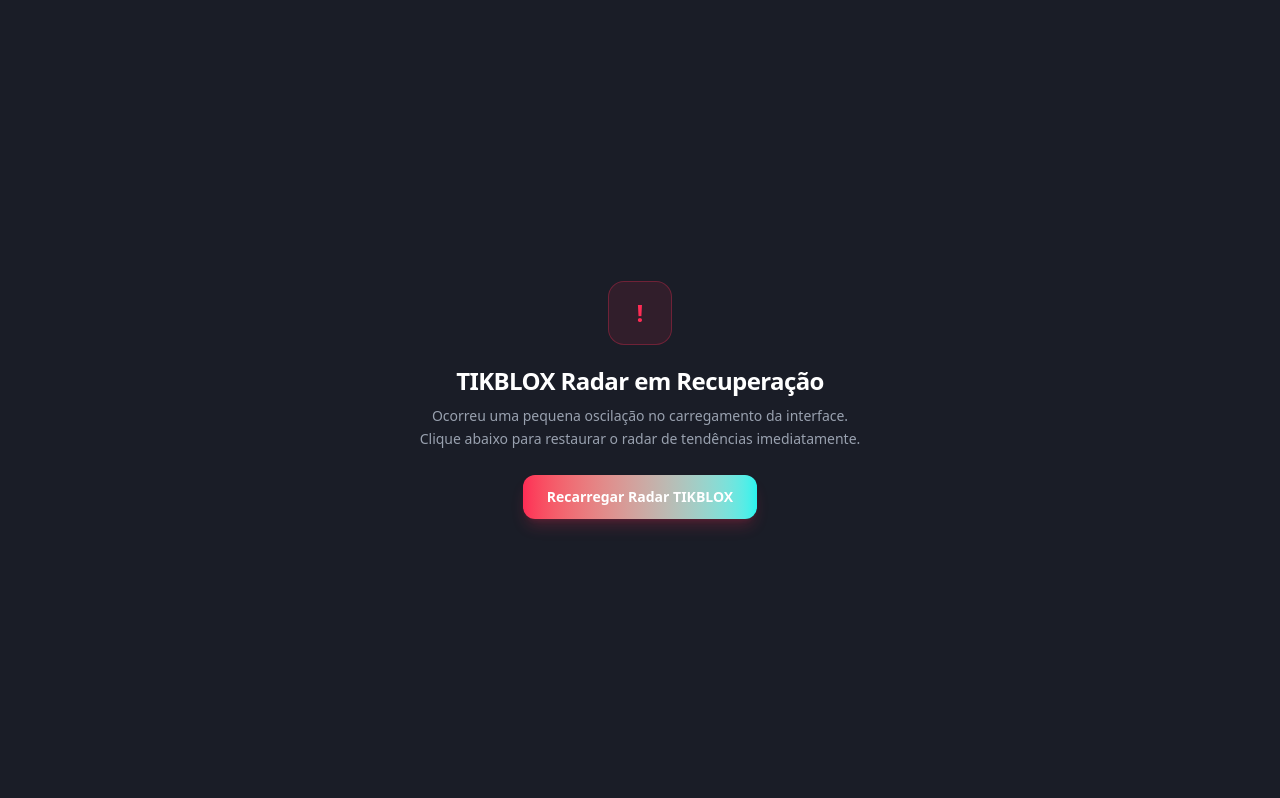
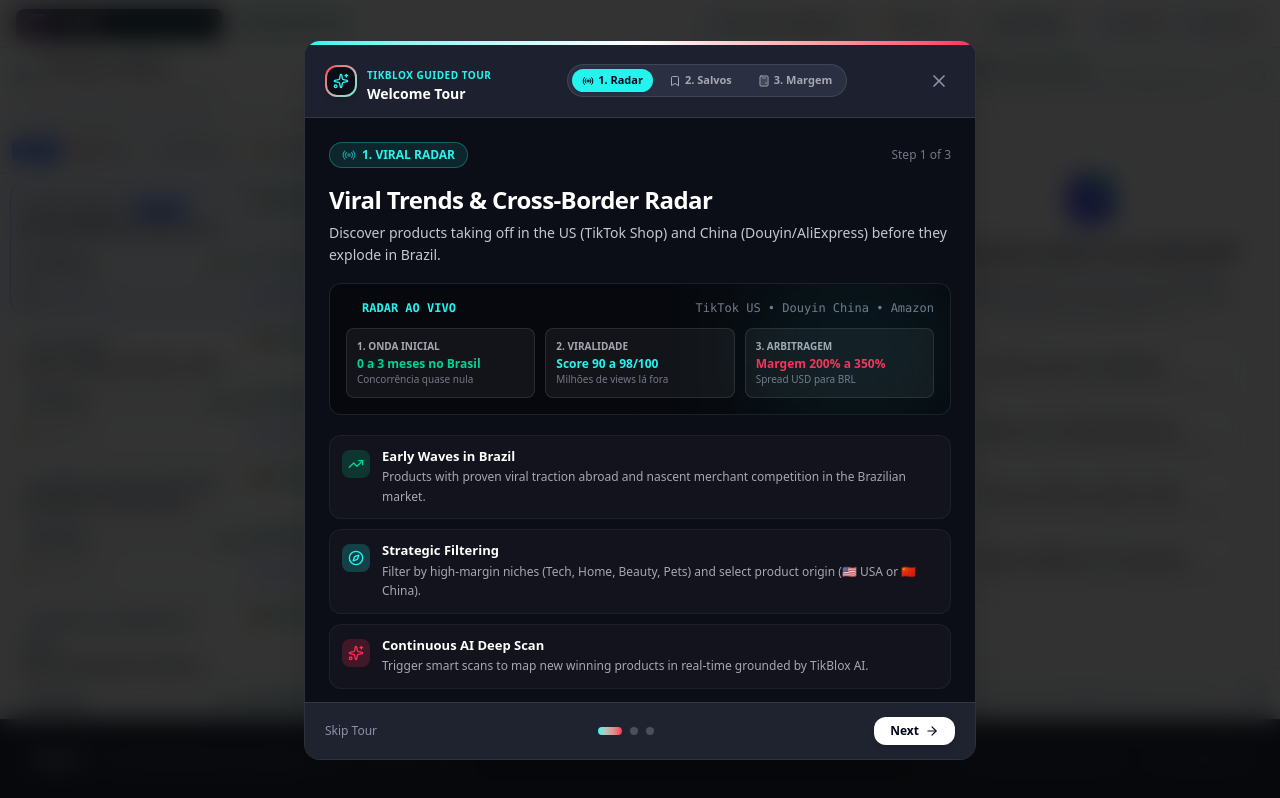
Before and after one commit to bonivitti-collab/tikbloxpro, a React (Vite) app: page / in a window 1280 px wide. Built offline with nearby package versions, Linux system fonts and the light colour scheme; grey boxes are pictures that could not be loaded.

Commit message:
fix: harden safe property access on TikTok Shop data to resolve error boundary

```diff
--- a/src/components/AntiTraderStyle/ProductDetailTerminal.tsx
+++ b/src/components/AntiTraderStyle/ProductDetailTerminal.tsx
@@ -52,8 +52,18 @@
 
   const tk = enrichWithTikTokShopData(product);
 
+  const priceBRL = Number(tk.estimatedPriceBRL || 0);
+  const commissionVal = Number(tk.commissionEstimatedBRL || tk.tiktokShop?.commissionValueBRL || (priceBRL * 0.22) || 0);
+  const commissionPct = Number(tk.commissionPercent || tk.tiktokShop?.commissionRatePercent || 22);
+  const stockLoc = String(tk.stockLocationBrazil || tk.tiktokShop?.stockLocation || 'São Paulo - SP (Pronta Entrega)');
+  const hookText = String(tk.hookViral3s || tk.tiktokShop?.topViralHook || tk.adHooks?.[0] || 'Oportunidade em alta no TikTok Shop!');
+  const isSample = Boolean(tk.freeSampleAvailable || tk.tiktokShop?.freeSampleAvailable);
+  const saturation = String(tk.creatorSaturationBR || tk.tiktokShop?.saturationLevel || 'Oceano Azul');
+  const imgUrl = String(tk.imageUrl || 'https://images.unsplash.com/photo-1523275335684-37898b6baf30?w=500&q=80');
+  const affLink = String(tk.tiktokShopAffiliateLink || tk.tiktokShop?.tiktokShopAffiliateLink || 'https://seller-br.tiktok.com');
+
   const handleCopyHook = () => {
-    navigator.clipboard.writeText(tk.hookViral3s);
+    navigator.clipboard.writeText(hookText);
     setCopiedHook(true);
     setTimeout(() => setCopiedHook(false), 2000);
   };
@@ -67,17 +77,20 @@
       <div className="bg-slate-50 border border-slate-200 rounded-2xl p-4 sm:p-5 flex flex-col md:flex-row items-start md:items-center justify-between gap-4 shadow-2xs">
         <div className="flex items-start sm:items-center gap-3.5 min-w-0">
           <img
-            src={tk.imageUrl}
+            src={imgUrl}
             alt={tk.name}
             className="w-16 h-16 sm:w-20 sm:h-20 rounded-xl object-cover border border-slate-200 shadow-2xs shrink-0"
+            onError={(e) => {
+              (e.target as HTMLImageElement).src = 'https://images.unsplash.com/photo-1523275335684-37898b6baf30?w=500&q=80';
+            }}
           />
           <div className="min-w-0">
             <div className="flex items-center gap-2 flex-wrap mb-1">
               <span className="text-[10px] font-black uppercase px-2 py-0.5 rounded bg-blue-100 text-blue-800 border border-blue-200">
-                {tk.nicheLabel}
+                {tk.nicheLabel || 'Nicho'}
               </span>
               <span className="text-[10px] font-bold px-2 py-0.5 rounded bg-emerald-100 text-emerald-800 border border-emerald-200">
-                📦 {tk.stockLocationBrazil}
+                📦 {stockLoc}
               </span>
               {tk.originCountry && (
                 <span className="text-[10px] font-semibold text-slate-500">
@@ -90,7 +103,7 @@
               {tk.name}
             </h1>
             <p className="text-xs text-slate-500 mt-0.5 font-medium line-clamp-1">
-              {tk.originalName}
+              {tk.originalName || tk.name}
             </p>
           </div>
         </div>
@@ -98,7 +111,7 @@
         {/* Botões de Ação Imediata */}
         <div className="flex items-center gap-2 w-full md:w-auto shrink-0 flex-wrap">
           <a
-            href={tk.tiktokShopAffiliateLink}
+            href={affLink}
             target="_blank"
             rel="noopener noreferrer"
             className="flex-1 md:flex-none flex items-center justify-center gap-2 px-4 py-2.5 rounded-xl bg-gradient-to-r from-[#FE2C55] to-[#FF0050] hover:brightness-110 text-white font-extrabold text-xs shadow-md shadow-[#FE2C55]/20 active:scale-95 transition-all cursor-pointer"
@@ -149,14 +162,14 @@
           </span>
           <div className="mt-1 flex items-baseline gap-1.5">
             <span className="text-xl sm:text-2xl font-black text-emerald-700 font-mono">
-              R$ {tk.commissionEstimatedBRL.toFixed(2)}
+              R$ {commissionVal.toFixed(2)}
             </span>
             <span className="text-xs font-bold text-emerald-600 font-mono">
-              ({tk.commissionPercent}%)
+              ({commissionPct}%)
             </span>
           </div>
           <span className="text-[10px] text-slate-500 mt-0.5 block">
-            Preço sugerido: R$ {tk.estimatedPriceBRL.toFixed(2)}
+            Preço sugerido: R$ {priceBRL.toFixed(2)}
           </span>
         </div>
 
@@ -165,8 +178,8 @@
             Estoque no Brasil
           </span>
           <div className="mt-1 flex items-center gap-1.5">
-            <span className="text-base sm:text-lg font-black text-slate-900">
-              {tk.stockLocationBrazil.split('(')[0].trim()}
+            <span className="text-base sm:text-lg font-black text-slate-900 truncate">
+              {stockLoc.split('(')[0].trim()}
             </span>
           </div>
           <span className="text-[10px] text-emerald-700 font-bold mt-0.5 block">
@@ -179,12 +192,12 @@
             Amostra Grátis
           </span>
           <div className="mt-1 flex items-center gap-1.5">
-            <span className={`text-base sm:text-lg font-black ${tk.freeSampleAvailable ? 'text-emerald-700' : 'text-slate-700'}`}>
-              {tk.freeSampleAvailable ? 'Liberada (+1k criadores)' : 'Sob Consulta'}
+            <span className={`text-base sm:text-lg font-black ${isSample ? 'text-emerald-700' : 'text-slate-700'}`}>
+              {isSample ? 'Liberada (+1k criadores)' : 'Sob Consulta'}
             </span>
           </div>
           <span className="text-[10px] text-slate-500 mt-0.5 block">
-            {tk.freeSampleAvailable ? 'Envio sem custo pelo vendedor' : 'Negocie via DM no centro de criadores'}
+            {isSample ? 'Envio sem custo pelo vendedor' : 'Negocie via DM no centro de criadores'}
           </span>
         </div>
 
@@ -193,12 +206,12 @@
             Saturação de Criadores
           </span>
           <div className="mt-1 flex items-center gap-1.5">
-            <span className={`text-base sm:text-lg font-black ${tk.creatorSaturationBR === 'Baixa' ? 'text-cyan-700' : 'text-slate-800'}`}>
-              {tk.creatorSaturationBR === 'Baixa' ? '🌊 Oceano Azul' : 'Demanda Validada'}
+            <span className={`text-base sm:text-lg font-black ${saturation === 'Oceano Azul' || saturation === 'Baixa' ? 'text-cyan-700' : 'text-slate-800'}`}>
+              {saturation === 'Oceano Azul' || saturation === 'Baixa' ? '🌊 Oceano Azul' : 'Demanda Validada'}
             </span>
           </div>
           <span className="text-[10px] text-slate-500 mt-0.5 block">
-            {tk.creatorSaturationBR === 'Baixa' ? 'Poucos criadores divulgando no BR' : 'Volume alto de compras diárias'}
+            {saturation === 'Oceano Azul' || saturation === 'Baixa' ? 'Poucos criadores divulgando no BR' : 'Volume alto de compras diárias'}
           </span>
         </div>
       </div>
@@ -225,7 +238,7 @@
         </div>
 
         <blockquote className="text-sm sm:text-base font-bold text-slate-900 italic border-l-4 border-amber-400 pl-3 py-0.5 my-2">
-          &ldquo;{tk.hookViral3s}&rdquo;
+          &ldquo;{hookText}&rdquo;
         </blockquote>
 
         <p className="text-xs text-slate-600 mt-2">
@@ -244,11 +257,11 @@
             <span>🎯 Por Que Vende Rápido no Brasil</span>
           </h3>
           <p className="text-xs text-slate-700 leading-relaxed">
-            {tk.culturalFitReason}
+            {tk.culturalFitReason || 'Produto altamente visual que resolve dor diária com forte apelo em vídeos curtos.'}
           </p>
           <div className="pt-2 border-t border-slate-200 flex items-center justify-between text-[11px] text-slate-500 font-mono">
             <span>Margem Bruta Estimada:</span>
-            <span className="font-bold text-emerald-700">+{tk.estimatedProfitMarginPercent}%</span>
+            <span className="font-bold text-emerald-700">+{tk.estimatedProfitMarginPercent || 280}%</span>
           </div>
         </div>
 
@@ -258,7 +271,7 @@
             <span>🔍 Palavras-Chave de Fornecedores (SP / Pronta Entrega)</span>
           </h3>
           <div className="flex flex-wrap gap-1.5 pt-1">
-            {tk.supplierKeywords?.map((kw, i) => (
+            {(tk.supplierKeywords || [`${tk.name.split(' ')[0]} atacado sp`, `${tk.name.split(' ')[0]} pronta entrega`]).map((kw: string, i: number) => (
               <span
                 key={i}
                 className="text-[11px] font-mono bg-white text-slate-700 border border-slate-300 px-2 py-0.5 rounded shadow-2xs"
--- a/src/components/AntiTraderStyle/ProductListPanel.tsx
+++ b/src/components/AntiTraderStyle/ProductListPanel.tsx
@@ -46,7 +46,7 @@
 }) => {
   // Enriquecer e filtrar produtos de forma reativa e leve
   const enrichedProducts = useMemo(() => {
-    return products.map(enrichWithTikTokShopData);
+    return (products || []).map(enrichWithTikTokShopData);
   }, [products]);
 
   const filtered = useMemo(() => {
@@ -56,22 +56,22 @@
       const q = searchQuery.toLowerCase().trim();
       list = list.filter(
         (p) =>
-          p.name.toLowerCase().includes(q) ||
-          p.nicheLabel.toLowerCase().includes(q) ||
-          p.culturalFitReason.toLowerCase().includes(q)
+          (p.name || '').toLowerCase().includes(q) ||
+          (p.nicheLabel || '').toLowerCase().includes(q) ||
+          (p.culturalFitReason || '').toLowerCase().includes(q)
       );
     }
 
     if (filterFreeSampleOnly) {
-      list = list.filter((p) => p.freeSampleAvailable);
+      list = list.filter((p) => p.freeSampleAvailable || p.tiktokShop?.freeSampleAvailable);
     }
 
     if (filterBlueOceanOnly) {
-      list = list.filter((p) => p.creatorSaturationBR === 'Baixa');
+      list = list.filter((p) => p.creatorSaturationBR === 'Baixa' || p.tiktokShop?.saturationLevel === 'Oceano Azul');
     }
 
     if (filterHighCommissionOnly) {
-      list = list.filter((p) => p.commissionPercent >= 20);
+      list = list.filter((p) => (p.commissionPercent || p.tiktokShop?.commissionRatePercent || 0) >= 20);
     }
 
     return list;
@@ -144,7 +144,7 @@
               className="absolute right-2 top-1/2 -translate-y-1/2 text-slate-400 hover:text-slate-700 cursor-pointer p-0.5"
               title="Limpar busca"
             >
-              <X className="w-3 h-3" />
+              <X className="w-3.5 h-3.5" />
             </button>
           )}
         </div>
@@ -210,6 +210,11 @@
         ) : (
           filtered.map((prod) => {
             const isSelected = activeProduct?.id === prod.id;
+            const priceBRL = Number(prod.estimatedPriceBRL || 0);
+            const commVal = Number(prod.commissionEstimatedBRL || prod.tiktokShop?.commissionValueBRL || (priceBRL * 0.22) || 0);
+            const commPct = Number(prod.commissionPercent || prod.tiktokShop?.commissionRatePercent || 20);
+            const isSample = Boolean(prod.freeSampleAvailable || prod.tiktokShop?.freeSampleAvailable);
+            const stockLoc = String(prod.stockLocationBrazil || prod.tiktokShop?.stockLocation || 'São Paulo - SP');
 
             return (
               <div
@@ -225,7 +230,7 @@
                 <div className="flex items-start justify-between gap-1.5 mb-1">
                   <div className="min-w-0 flex-1">
                     <span className="text-[10px] font-extrabold uppercase px-1.5 py-0.2 rounded bg-slate-100 text-slate-600 border border-slate-200 mr-1.5">
-                      {prod.nicheLabel}
+                      {prod.nicheLabel || 'Nicho'}
                     </span>
                     {isSelected && (
                       <span className="text-[9px] font-black px-1.5 py-0.2 rounded bg-blue-600 text-white shadow-2xs">
@@ -237,7 +242,7 @@
                     </h3>
                   </div>
 
-                  {prod.freeSampleAvailable ? (
+                  {isSample ? (
                     <span className="text-[9px] font-extrabold px-1.5 py-0.2 rounded uppercase bg-emerald-50 text-emerald-800 border border-emerald-300 shrink-0">
                       🎁 Amostra
                     </span>
@@ -255,7 +260,7 @@
                       Preço Shop
                     </span>
                     <span className="font-extrabold text-slate-900">
-                      R$ {prod.estimatedPriceBRL.toFixed(2)}
+                      R$ {priceBRL.toFixed(2)}
                     </span>
                   </div>
                   <div className="text-right">
@@ -263,14 +268,14 @@
                       Sua Comissão
                     </span>
                     <span className="font-extrabold text-emerald-700">
-                      R$ {prod.commissionEstimatedBRL.toFixed(2)} ({prod.commissionPercent}%)
+                      R$ {commVal.toFixed(2)} ({commPct}%)
                     </span>
                   </div>
                 </div>
 
                 {/* Linha 3: Estoque e Gancho */}
                 <div className="flex items-center justify-between text-[10px] text-slate-500 pt-0.5">
-                  <span className="truncate">📦 {prod.stockLocationBrazil}</span>
+                  <span className="truncate">📦 {stockLoc.split('(')[0].trim()}</span>
                   <span className="font-bold text-blue-600 shrink-0 flex items-center gap-0.5">
                     <span>Ver Raio-X</span>
                     <ChevronRight className="w-3 h-3" />
--- a/src/data/tiktokShopEnricher.ts
+++ b/src/data/tiktokShopEnricher.ts
@@ -1,31 +1,36 @@
 import { TrendingProduct } from '../types';
 
-export function enrichWithTikTokShopData(product: TrendingProduct): TrendingProduct {
-  if (product.tiktokShop) return product;
+export function enrichWithTikTokShopData(product: any): any {
+  if (!product) return product;
 
   // Realistic commission rate based on niche and margin
-  let commissionRatePercent = 20;
+  let commissionRatePercent = product.tiktokShop?.commissionRatePercent || product.commissionPercent || 20;
+  if (!product.tiktokShop && !product.commissionPercent) {
     if (product.niche === 'beauty' || product.niche === 'health') commissionRatePercent = 25;
     else if (product.niche === 'accessories' || product.niche === 'home') commissionRatePercent = 22;
     else if (product.niche === 'tech' || product.niche === 'gaming') commissionRatePercent = 18;
     else if (product.niche === 'fitness') commissionRatePercent = 20;
     else commissionRatePercent = 20;
+  }
 
-  const commissionValueBRL = Number(((product.estimatedPriceBRL * commissionRatePercent) / 100).toFixed(2));
+  const priceBRL = Number(product.estimatedPriceBRL) || 89.90;
+  const commissionValueBRL = product.tiktokShop?.commissionValueBRL ||
+    product.commissionEstimatedBRL ||
+    Number(((priceBRL * commissionRatePercent) / 100).toFixed(2));
 
-  // Determine saturation and creator count deterministically based on product.id so it stays stable
-  const charCodeSum = (product.id || '').split('').reduce((acc, char) => acc + char.charCodeAt(0), 0);
+  const charCodeSum = (product.id || '').split('').reduce((acc: number, char: string) => acc + char.charCodeAt(0), 0);
 
-  let activeCreatorsCount = 8;
-  let recentSalesCount = 2840;
-  let saturationLevel: 'Oceano Azul' | 'Baixa' | 'Média' | 'Saturado' = 'Oceano Azul';
+  let activeCreatorsCount = product.tiktokShop?.activeCreatorsCount || 8;
+  let recentSalesCount = product.tiktokShop?.recentSalesCount || 2840;
+  let saturationLevel = product.tiktokShop?.saturationLevel || product.creatorSaturationBR || 'Oceano Azul';
 
+  if (!product.tiktokShop && !product.creatorSaturationBR) {
     if (product.waveStage === 'early_wave') {
-    activeCreatorsCount = (charCodeSum % 9) + 4; // 4 to 12 creators (very low!)
-    recentSalesCount = ((charCodeSum * 37) % 2500) + 1200; // 1200 to 3700 sales
+      activeCreatorsCount = (charCodeSum % 9) + 4;
+      recentSalesCount = ((charCodeSum * 37) % 2500) + 1200;
       saturationLevel = 'Oceano Azul';
     } else if (product.waveStage === 'rising_wave') {
-    activeCreatorsCount = (charCodeSum % 21) + 18; // 18 to 38 creators
+      activeCreatorsCount = (charCodeSum % 21) + 18;
       recentSalesCount = ((charCodeSum * 43) % 3500) + 3200;
       saturationLevel = 'Baixa';
     } else {
@@ -33,31 +38,49 @@
       recentSalesCount = ((charCodeSum * 51) % 6000) + 6500;
       saturationLevel = 'Média';
     }
+  }
 
-  // Stock locations in Brazil
   const stockLocations = [
     'São Paulo - SP (Envio Full 24h)',
     'Barueri - SP (Pronta Entrega)',
     'Curitiba - PR (Estoque Nacional)',
     'Guarulhos - SP (Entrega Expressa)',
   ];
-  const stockLocation = stockLocations[charCodeSum % stockLocations.length];
+  const stockLocation = product.tiktokShop?.stockLocation ||
+    product.stockLocationBrazil ||
+    stockLocations[charCodeSum % stockLocations.length];
 
-  // Direct TikTok search/shop affiliate link
-  const cleanKeyword = product.name.split(' ').slice(0, 3).join(' ');
-  const tiktokShopAffiliateLink = `https://www.tiktok.com/search?q=${encodeURIComponent(cleanKeyword + ' tiktok shop')}`;
+  const cleanKeyword = (product.name || '').split(' ').slice(0, 3).join(' ');
+  const tiktokShopAffiliateLink = product.tiktokShop?.tiktokShopAffiliateLink ||
+    product.tiktokShopAffiliateLink ||
+    `https://www.tiktok.com/search?q=${encodeURIComponent(cleanKeyword + ' tiktok shop')}`;
 
-  const topViralHook = (product.adHooks && product.adHooks[0]) ||
-    `Se você mora no Brasil e ainda não viu esse ${product.name.split(' ')[0]}, você tá vivendo errado!`;
+  const topViralHook = product.tiktokShop?.topViralHook ||
+    product.hookViral3s ||
+    (product.adHooks && product.adHooks[0]) ||
+    `Se você mora no Brasil e ainda não viu esse ${(product.name || 'produto').split(' ')[0]}, você tá vivendo errado!`;
+
+  const isFreeSample = product.tiktokShop?.freeSampleAvailable ??
+    product.freeSampleAvailable ??
+    (product.waveStage === 'early_wave' || (product.viralityScore || 0) >= 92);
 
   return {
     ...product,
+    // Root level compatibility properties with safe fallbacks
+    commissionPercent: commissionRatePercent,
+    commissionEstimatedBRL: commissionValueBRL,
+    stockLocationBrazil: stockLocation,
+    freeSampleAvailable: isFreeSample,
+    creatorSaturationBR: saturationLevel,
+    tiktokShopAffiliateLink,
+    hookViral3s: topViralHook,
+    imageUrl: product.imageUrl || 'https://images.unsplash.com/photo-1523275335684-37898b6baf30?w=500&q=80',
     tiktokShop: {
       hasBrazilStock: true,
       stockLocation,
       commissionRatePercent,
       commissionValueBRL,
-      freeSampleAvailable: product.waveStage === 'early_wave' || product.viralityScore >= 92,
+      freeSampleAvailable: isFreeSample,
       minFollowersForSample: 1000,
       activeCreatorsCount,
       recentSalesCount,
```
Lines whose indentation alone changed are shown as unchanged.
